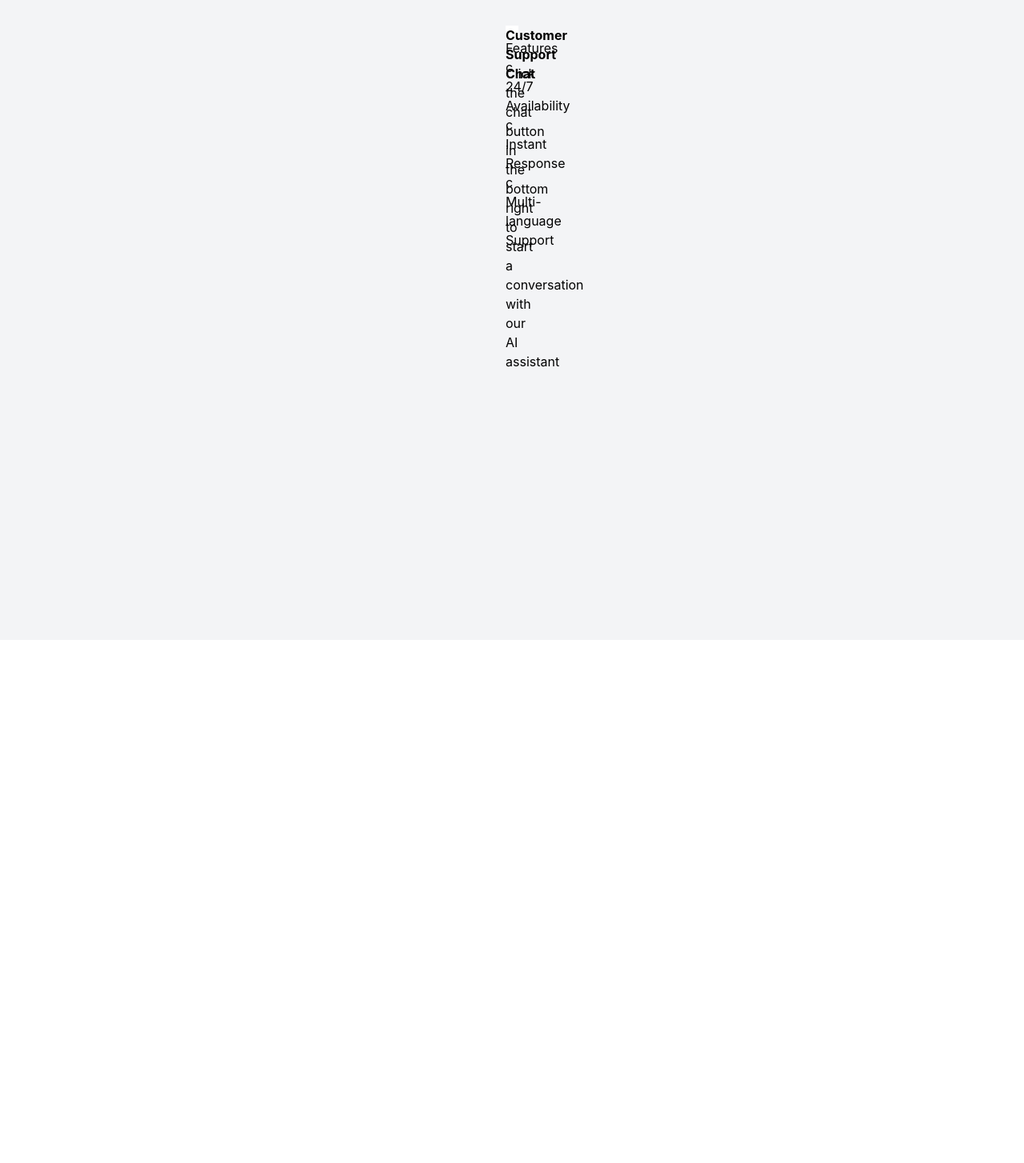
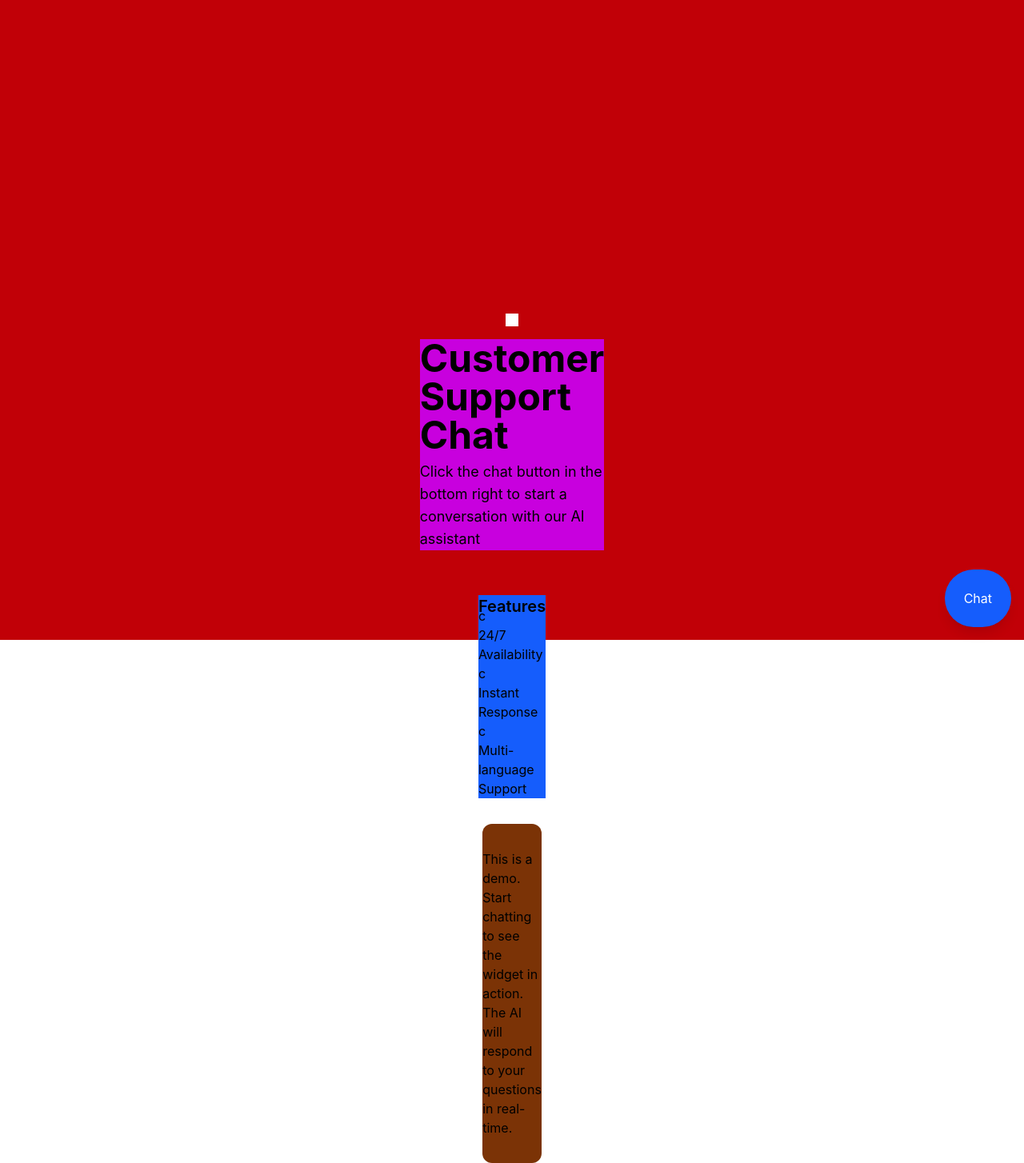
Before and after one commit to Herbert-C-byte/Simple-Chatbot, a React (Vite) app: page / in a window 1280 px wide. Shown: the whole page at 80% size. Before the commit the page ends 800 px from the top, so only its background shows below. Built offline with nearby package versions, Linux system fonts and the light colour scheme.

Commit message:
Added widget button

```diff
--- a/src/App.jsx
+++ b/src/App.jsx
@@ -1,23 +1,64 @@
+import { useState } from 'react'
+
 function App() {
+  const [ischatOpen, setIsChatOpen] = useState(false);
+  const [inputValue, setInputValue] = useState('');
+  const [messages, setMessages] = useState([]);
+
   return (
     <>
-      <div className="w-full h-screen flex align-middle justify-center bg-gray-100 p-8">
-        <div className=" bg-white size-4">
-          <div className="size-4">
-            <h1 className="font-bold size-12 pb-3">Customer Support Chat</h1>
-            <p>Click the chat button in the bottom right to start a conversation with our AI assistant</p>
+      <main className="h-screen w-screen bg-red-700 flex flex-col items-center justify-center">
+        <div className=" bg-white size-4 p-2 flex flex-col items-center gap-2">
+          <div className="flex flex-col gap-2 m-6 bg-fuchsia-600">
+            <h1 className="font-bold text-5xl ">Customer Support Chat</h1>
+            <p className="text-lg font-normal">Click the chat button in the bottom right to start a conversation with our AI assistant</p>
           </div>
-          <div>
-            <h2>Features</h2>
+          <div className="flex flex-col gap-2 m-6 bg-blue-600">
+            <h2 className="text-xl font-semibold h-1.5">Features</h2>
             <ul>
               <span>c</span><li>24/7 Availability</li>
               <span>c</span><li>Instant Response</li>
               <span>c</span><li>Multi-language Support</li>
             </ul>
           </div>
-          <div></div>
+          <div className="pt-8 pb-8 rounded-xl bg-amber-900">
+            <p>
+              This is a demo. Start chatting to see the widget in action. The AI will respond to your questions in real-time.
+            </p>
+          </div>
         </div>
-      </div>
+      </main>
+      {/* Chat Widget */}
+      {!ischatOpen && (
+        <button
+          className="fixed bottom-4 right-4 bg-blue-600 text-white p-6 rounded-full shadow-lg hover:bg-blue-700 z-10 transition-colors hover:animate-pulse "
+          onClick={() => setIsChatOpen(true)}
+        >
+          Chat
+        </button>
+      )}
+      {ischatOpen && (
+        <div className="fixed bottom-4 right-4 w-80 h-96 bg-white rounded-lg shadow-lg flex flex-col">
+          <div className="p-4 border-b bg-blue-400 flex items-center justify-between relative">
+            <h3 className="font-bold text-lg">Customer Support</h3>
+            <button className='absolute top-2 right-2 text-gray-600 hover:text-gray-800' onClick={() => setIsChatOpen(false)}>
+              Close
+            </button>
+          </div>
+          <div className="flex-1 p-4 overflow-y-auto bg-blue-200">
+            <p>Welcome to our customer support chat! How can we assist you today?</p>
+          </div>
+          <div className="p-4 border-t bg-blue-600">
+            <input
+              type="text"
+              value={inputValue}
+              onChange={(e) => setInputValue(e.target.value)}
+              placeholder="Type your message..."
+              className="w-full p-2 border rounded"
+            />
+          </div>
+        </div>
+      )}
     </>
   )
 }
```
